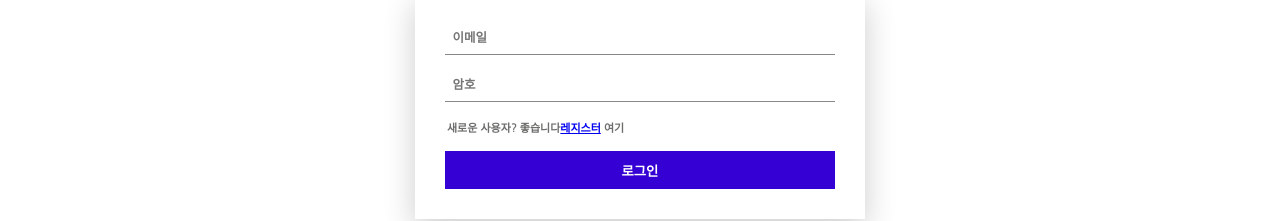
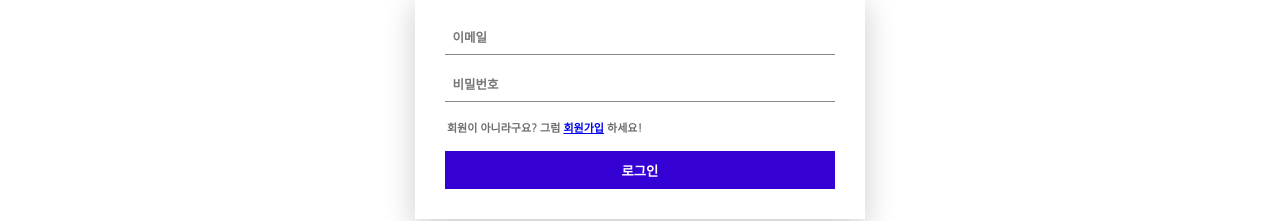
Before and after one commit to Tutor2Tutee/Tutor2Tutee, a React (Create React App) app: page /login in a window 1280 px wide. Shown: the part 306-527 px from the top of the page. Built offline with nearby package versions, Linux system fonts and the light colour scheme.

Commit message:
Update Login.js

```diff
--- a/src/pages/Auth/Login/Login.js
+++ b/src/pages/Auth/Login/Login.js
@@ -77,10 +77,10 @@ const Login = () => {
                 <InputField
                 value={password}
                 type="password"
-                placeholder={language === "kor" ? "암호" : "Password"}
+                placeholder={language === "kor" ? "비밀번호" : "Password"}
                 onChange={(event) => setPassword(event.target.value)}
                 />
-                <p className="login__form--p">{language === "kor" ? "새로운 사용자? 좋습니다" : "New User? Great, you can "}<Link to="/signup">{language === "kor" ? "레지스터" : "Register"}</Link> {language === "kor" ? "여기" : "here."}</p>
+                <p className="login__form--p">{language === "kor" ? "회원이 아니라구요? 그럼 " : "New User? Great, you can "}<Link to="/signup">{language === "kor" ? "회원가입" : "Register"}</Link> {language === "kor" ? "하세요!" : "here."}</p>
                 <button className="login__form--button" type="submit">{language === "kor" ? "로그인" : "Login"}</button>
             </form>
         </section>
```
